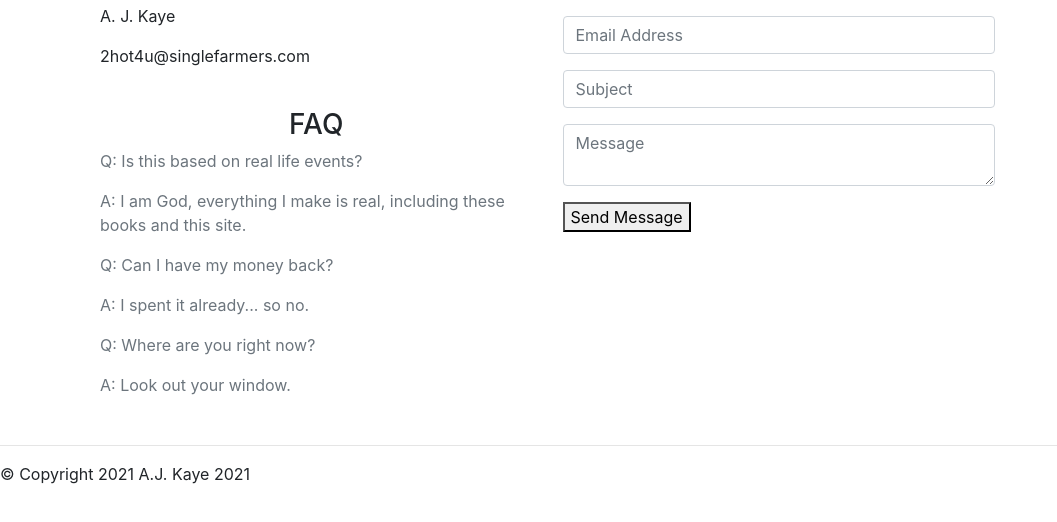
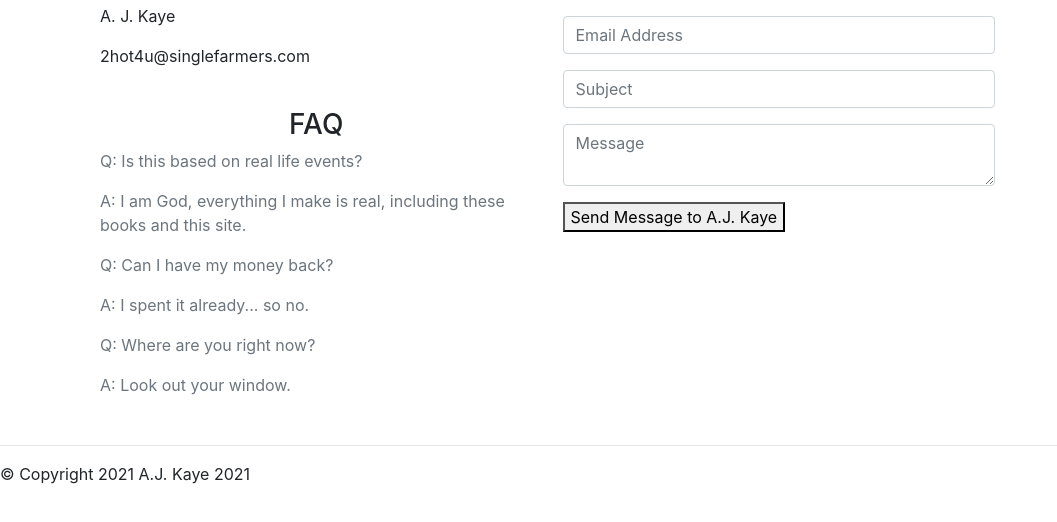
Before and after one commit to Kayeaus/Website-Project-Austin-Kaye, a plain HTML site: page Contact.html in a window 1280 px wide. Shown: the part 94-616 px from the top of the page, without its empty margins (0-1057 px from the left). Drawn offline with nearby package versions, Linux system fonts and the light colour scheme.

Commit message:
Broken Button 1

```diff
--- a/Contact.html
+++ b/Contact.html
@@ -5,7 +5,7 @@
     <meta http-equiv="X-UA-Compatible" content="IE=edge">
     <meta name="viewport" content="width=device-width, initial-scale=1.0">
 
-    <!-- Bootstrap CSS -->
+
     <link rel="stylesheet" href="https://stackpath.bootstrapcdn.com/bootstrap/4.3.1/css/bootstrap.min.css" integrity="sha384-ggOyR0iXCbMQv3Xipma34MD+dH/1fQ784/j6cY/iJTQUOhcWr7x9JvoRxT2MZw1T" crossorigin="anonymous">
 
     <title>Doge Potter Books</title>
@@ -33,7 +33,7 @@
           </ul>
         </div>
       </nav>
-<!-- The form below is based on a template found at https://demo.web3canvas.com/themeforest/tomato/menu_grid.html -->
+
      <section class="main-content contact-content">
       <div class="container">
         <div class="col-md-10 col-md-offset-1">
@@ -69,7 +69,7 @@
                   <div class="form-group">
                     <textarea class="form-control" name="message" id="message" placeholder="Message"></textarea>
                   </div>
-                  <button id="send_btn">Send Message</button>
+                  <button name="button">Send Message to A.J. Kaye</button>
                 </form>
               </div>
           </div>
```
